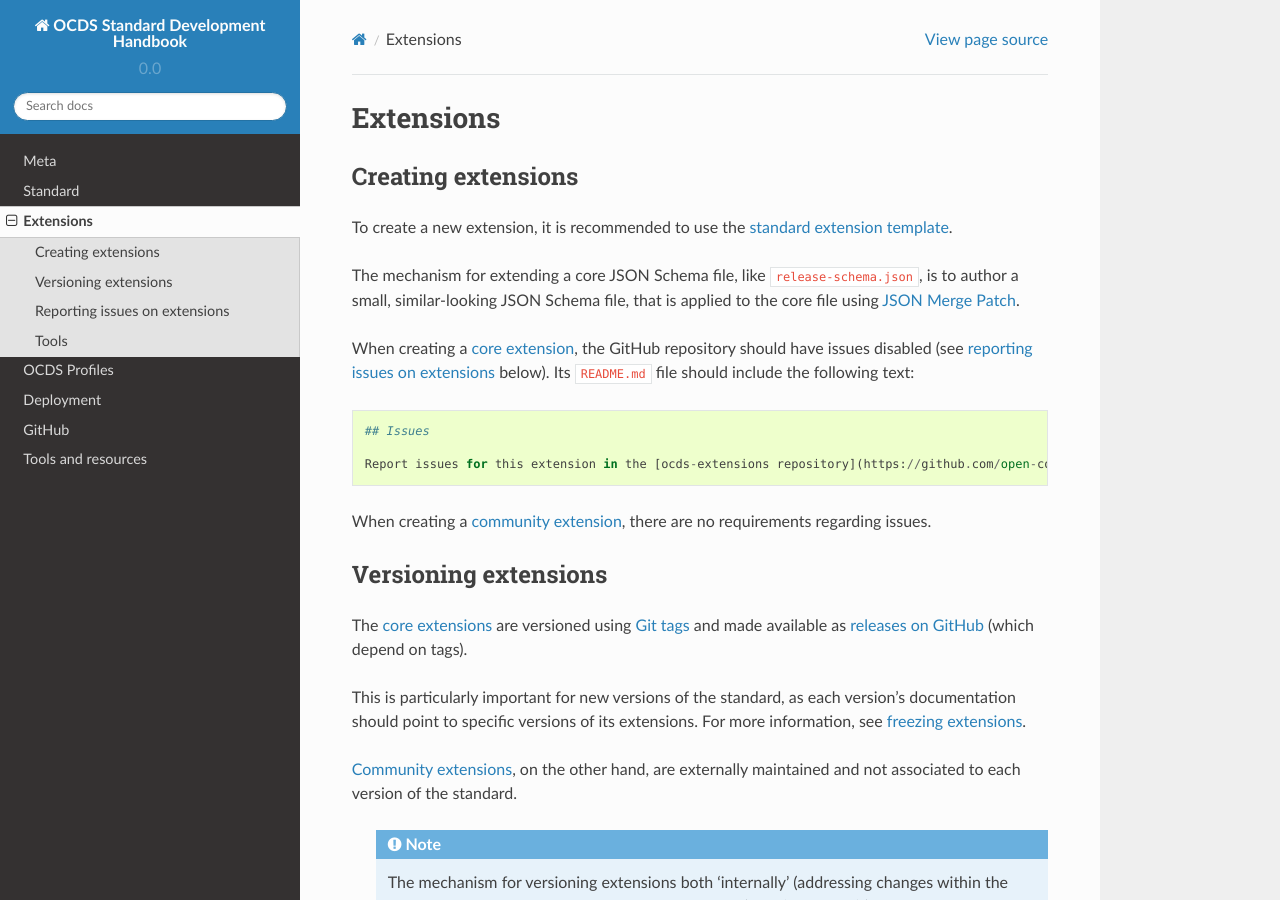
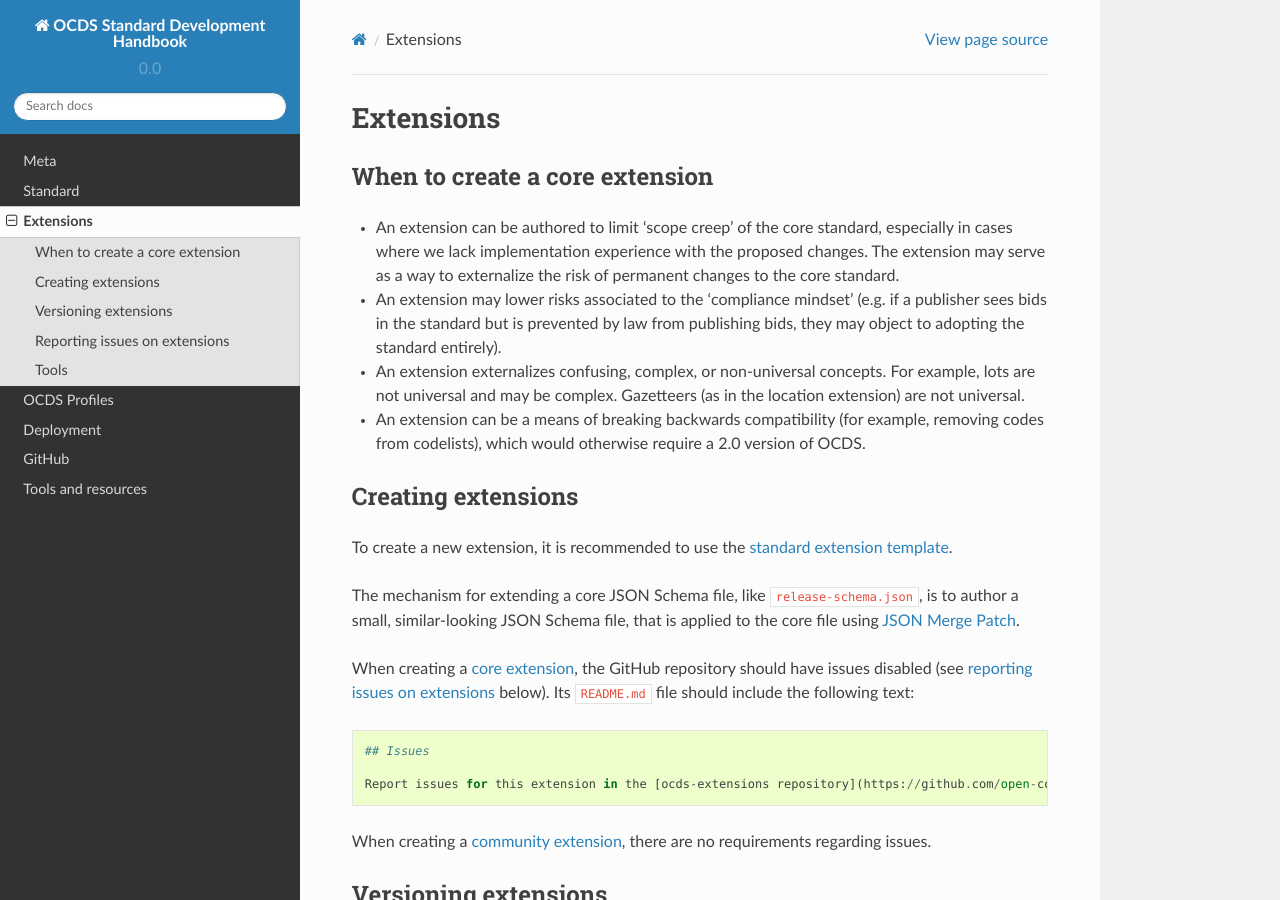
Before and after one commit to open-contracting/standard-development-handbook, a Sphinx documentation site: the page built from docs/extensions/index.md, in a window 1280 px wide and 900 px high. Built offline with Sphinx 7.4.7 and the Read the Docs theme 2.0.0, drawn with Linux system fonts in a browser that asks for light colours.

Commit message:
Add section about When to create an extension, closes #20

```diff
--- a/docs/extensions/index.md
+++ b/docs/extensions/index.md
@@ -1,4 +1,11 @@
 # Extensions
+
+## When to create a core extension
+
+* An extension can be authored to limit 'scope creep' of the core standard, especially in cases where we lack implementation experience with the proposed changes. The extension may serve as a way to externalize the risk of permanent changes to the core standard.
+* An extension may lower risks associated to the 'compliance mindset' (e.g. if a publisher sees bids in the standard but is prevented by law from publishing bids, they may object to adopting the standard entirely).
+* An extension externalizes confusing, complex, or non-universal concepts. For example, lots are not universal and may be complex. Gazetteers (as in the location extension) are not universal.
+* An extension can be a means of breaking backwards compatibility (for example, removing codes from codelists), which would otherwise require a 2.0 version of OCDS.
 
 ## Creating extensions
 
```
